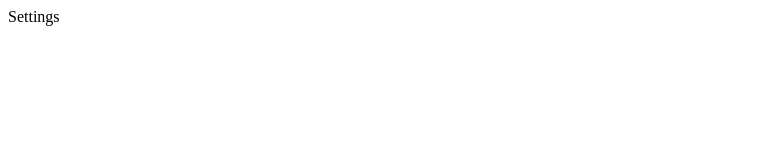
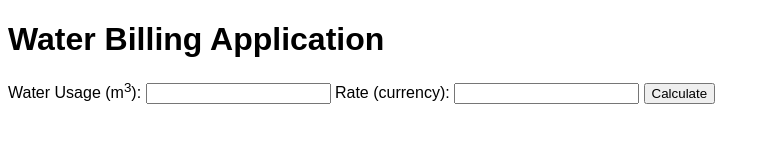
Before and after one commit to ZylDrys/water-billing-app-experimental, a plain HTML site: page index.html in a window 1280 px wide. Shown: the whole page, without its empty margins (0-770 px from the left). Drawn offline with Linux system fonts and the light colour scheme.

Commit message:
Update index.html with complete water billing app code.

```diff
--- a/index.html
+++ b/index.html
@@ -3,57 +3,45 @@
 <head>
     <meta charset="UTF-8">
     <meta name="viewport" content="width=device-width, initial-scale=1.0">
-    <title>Water Billing App</title>
+    <title>Water Billing Application</title>
+    <style>
+        body { font-family: Arial, sans-serif; }
+        /* Add your styles here */
+    </style>
+</head>
+<body>
+    <h1>Water Billing Application</h1>
+    <section id="billing">
+        <label for="waterUsage">Water Usage (m<sup>3</sup>): </label>
+        <input type="number" id="waterUsage" />
+        <label for="rate">Rate (currency): </label>
+        <input type="number" id="rate" />
+        <button onclick="updateStats()">Calculate</button>
+    </section>
+    <section id="stats" style="display: none;">
+        <h2>Billing Stats</h2>
+        <p id="totalBill"></p>
+    </section>
     <script>
-        // Function to show a specific section
+        let currencySymbol = "$";
+
         function showSection(sectionId) {
-            var sections = document.querySelectorAll('.section');
-            sections.forEach(function(section) {
-                section.style.display = 'none';
+            const sections = ["billing", "stats"];
+            sections.forEach(id => {
+                document.getElementById(id).style.display = id === sectionId ? "block" : "none";
             });
-            document.getElementById(sectionId).style.display = 'block';
         }
 
-        // Function to update statistics after an operation
         function updateStats() {
-            // Implementation here
+            const waterUsage = document.getElementById('waterUsage').value;
+            const rate = document.getElementById('rate').value;
+            const totalBill = waterUsage * rate;
+            document.getElementById('totalBill').innerText = `Total Bill: ${currencySymbol}${totalBill}`;
+            showSection('stats');
         }
 
-        // Export function with currency symbol conflict fixed
-        function exportToExcel() {
-            let currencySymbol = '$'; // Ensured variable name does not conflict
-            // Other export code here
-        }
-
-        // Call updateStats after customer/bill operations
-        function addCustomer() {
-            // Logic for adding customer
-            updateStats(); // Call to ensure the statistics are updated
-        }
-
-        function addBill() {
-            // Logic for adding bill
-            updateStats(); // Call to ensure the statistics are updated
-        }
-
-        // Load settings when entering settings section
-        function loadSettings() {
-            // Logic to load user settings
-        }
-
-        // Ensured all navigation works properly
-        document.addEventListener('DOMContentLoaded', function() {
-            document.getElementById('settingsButton').onclick = function() {
-                loadSettings();
-                showSection('settings'); // Call to show settings section
-            };
-            // Other navigation initializations here
-        });
+        // Initial call to show billing section
+        showSection('billing');
     </script>
-</head>
-<body>
-    <div id="settingsButton">Settings</div>
-    <div class="section" id="settings" style="display:none;"></div>
-    <!-- Other sections here -->
 </body>
 </html>
```
